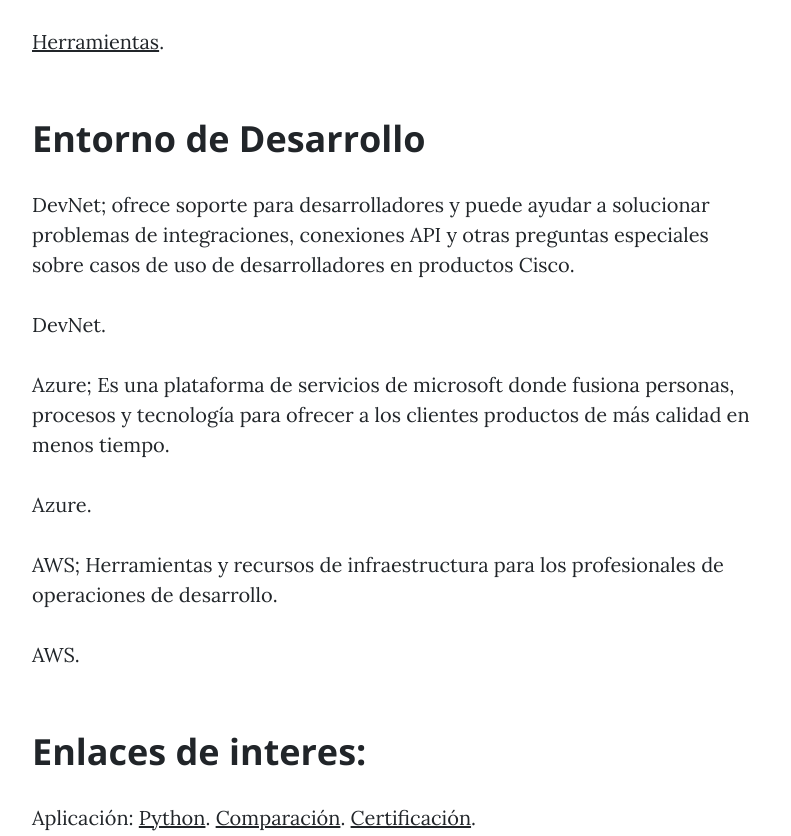
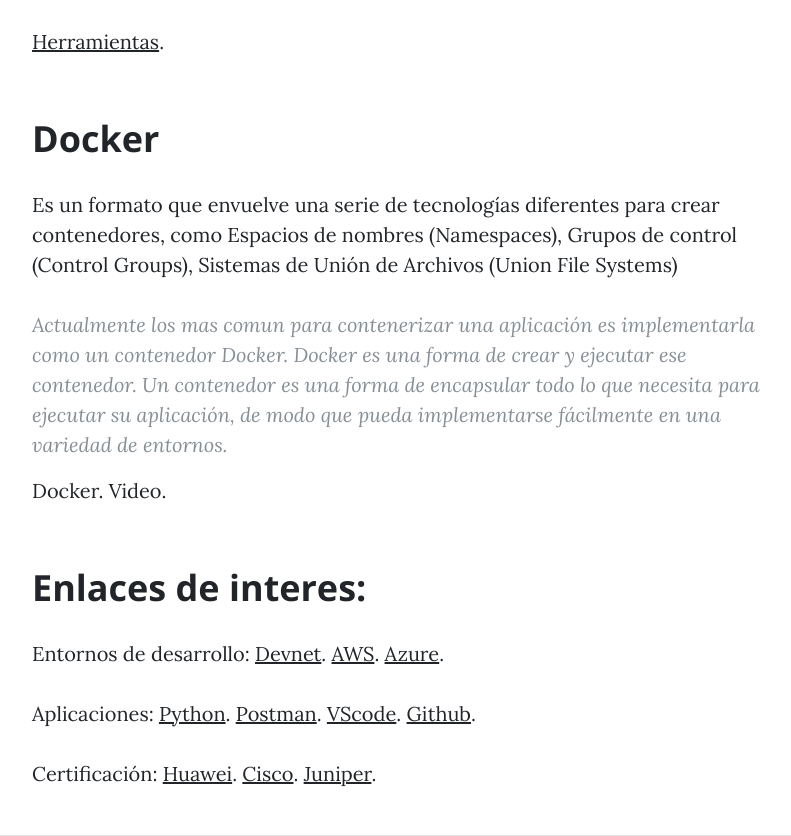
Before and after one commit to hdelgad/blog, a website: page sdn.html in a window 1280 px wide. Shown: the part 3587-4423 px from the top of the page, without its empty margins (243-1034 px from the left). Drawn offline with nearby package versions, Linux system fonts and the light colour scheme.

Commit message:
Update sdn.html

```diff
--- a/sdn.html
+++ b/sdn.html
@@ -101,7 +101,6 @@
           <blockquote class="blockquote">Se tienen hasta 4 tipos de API's para el servicio WEB, como son SOAP, REST, XML-RPC y JSON-RPC; Teniendo a REST como la mas empleada y compatible con diversos formatos. </blockquote>
           <blockquote class="blockquote">API REST funciona encima del protocolo HTTP, definiendo un conjunto de funciones que los desarrolladores realizan (solicitudes y respuestas) con HTTP como GET y POST.</blockquote>
           <blockquote class="blockquote">Una solicitud de API puede realizarse desde sitios web de desarrolladores, Postman, Python o Sistemas operativos de red.</blockquote>
-
           <p>
             <a href="https://www.redhat.com/es/topics/api/what-are-application-programming-interfaces#:~:text=Una%20API%20o%20interfaz%20de,el%20software%20de%20las%20aplicaciones">APIs</a>.</p>
 
@@ -116,25 +115,27 @@
             <img class="img-fluid" src="img/tools.jpg" alt="">
           </a>
           <span class="caption text-muted">Principales herramientas de administración</span>
-
           <p>
           <a href="https://www.dell.com/support/kbdoc/es-pe/000178071/c%c3%b3mo-automatizar-los-dispositivos-de-red-de-dell-emc-con-devops">Herramientas</a>.</p>
 
-          <h2 class="section-heading">Entorno de Desarrollo </h2>
+           <h2 class="section-heading">Docker</h2>
 
-          <p>DevNet; ofrece soporte para desarrolladores y puede ayudar a solucionar problemas de integraciones, conexiones API y otras preguntas especiales sobre
-            casos de uso de desarrolladores en productos Cisco.</p>   <a href="https://developer.cisco.com/site/support/">DevNet</a>.</p>
+          <p>Es un formato que envuelve una serie de tecnologías diferentes para crear contenedores, como Espacios de nombres (Namespaces), Grupos de control (Control Groups), Sistemas de Unión de Archivos (Union File Systems)    </p>
 
-          <p>Azure; Es una plataforma de servicios de microsoft donde fusiona personas, procesos y tecnología para ofrecer a los clientes productos de más calidad en menos
-             tiempo.</p>   <a href="https://azure.microsoft.com/es-es/overview/what-is-devops/">Azure</a>.</p>
-
-          <p>AWS; Herramientas y recursos de infraestructura para los profesionales de operaciones de desarrollo.</p>  <a href="https://aws.amazon.com/es/devops/">AWS</a>.</p>
+          <blockquote class="blockquote">Actualmente los mas comun para contenerizar una aplicación es implementarla como un contenedor Docker. Docker es una forma de crear y ejecutar ese contenedor.
+            Un contenedor es una forma de encapsular todo lo que necesita para ejecutar su aplicación, de modo que pueda implementarse fácilmente en una variedad de entornos. </blockquote>
+          <a href="https://www.docker.com/">Docker</a>. <a href="https://www.youtube.com/watch?v=i6Wm8p87Z84">Video</a>.
 
           <h2 class="section-heading">Enlaces de interes:</h2>
-          <p>Aplicación:
+          <p>Entornos de desarrollo:
+            <a href="https://developer.cisco.com/site/support/">Devnet</a>.
+            <a href="https://aws.amazon.com/es/devops/">AWS</a>.
+            <a href="https://azure.microsoft.com/es-es/overview/what-is-devops/">Azure</a>.
+          <p>Aplicaciones:
             <a href="https://www.python.org/">Python</a>.
-            <a href="https://www.helpnetsecurity.com/2020/02/20/netsecopen-cisco-fortinet-palo-alto-networks-sonicwall/">Comparación</a>.
-            <a href="https://www.netsecopen.org/">Certificación</a>.
+            <a href="https://https://www.postman.com/">Postman</a>.
+            <a href="https://code.visualstudio.com/">VScode</a>.
+            <a href="https://github.com/">Github</a>.
           <p>Certificación:
             <a href="https://forum.huawei.com/enterprise/es/certificaci%C3%B3n-hcia-sdn-contenido-y-material-de-estudio/thread/629487-100295">Huawei</a>.
             <a href="https://learningnetwork.cisco.com/s/devnet-associate"> Cisco</a>.
```
